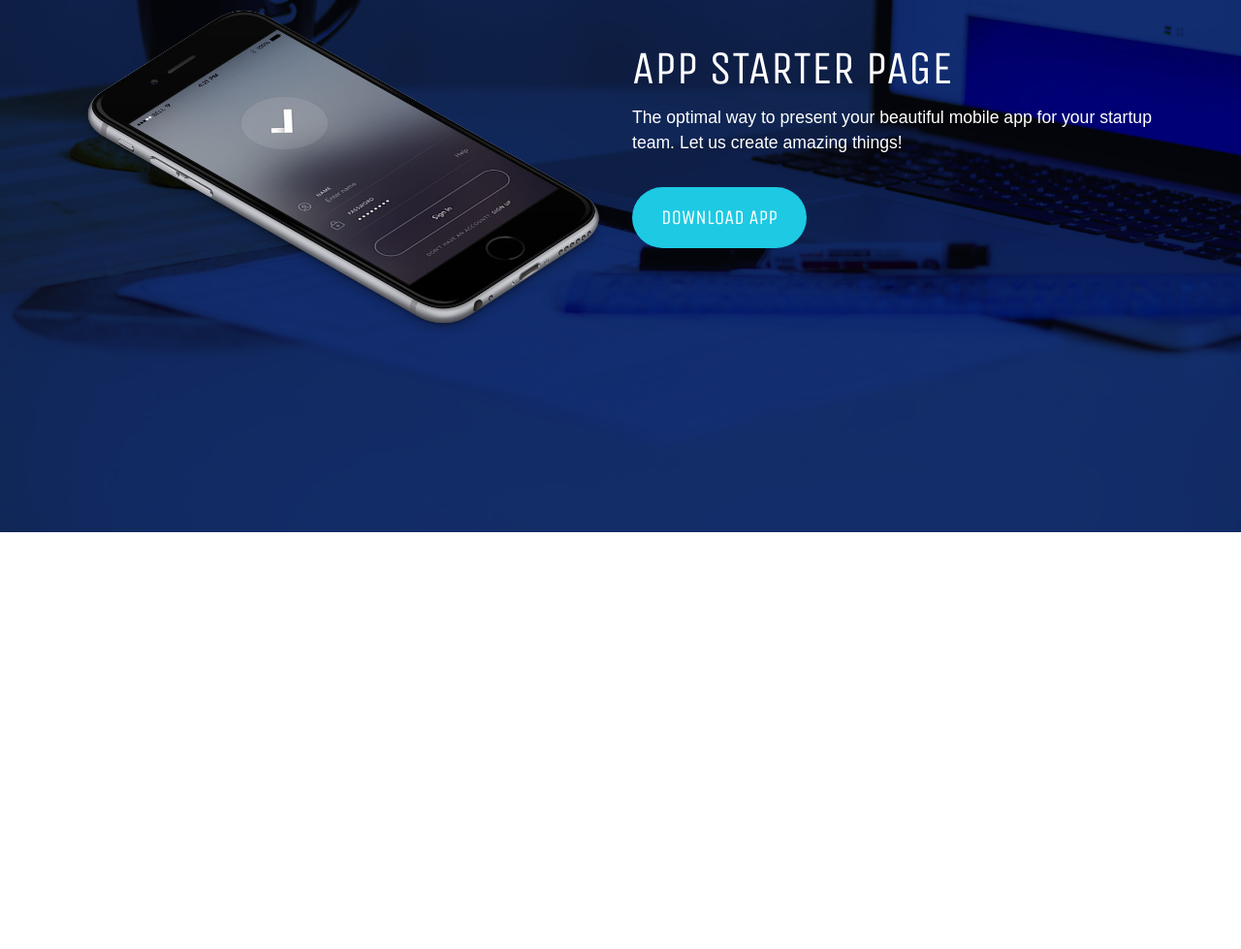
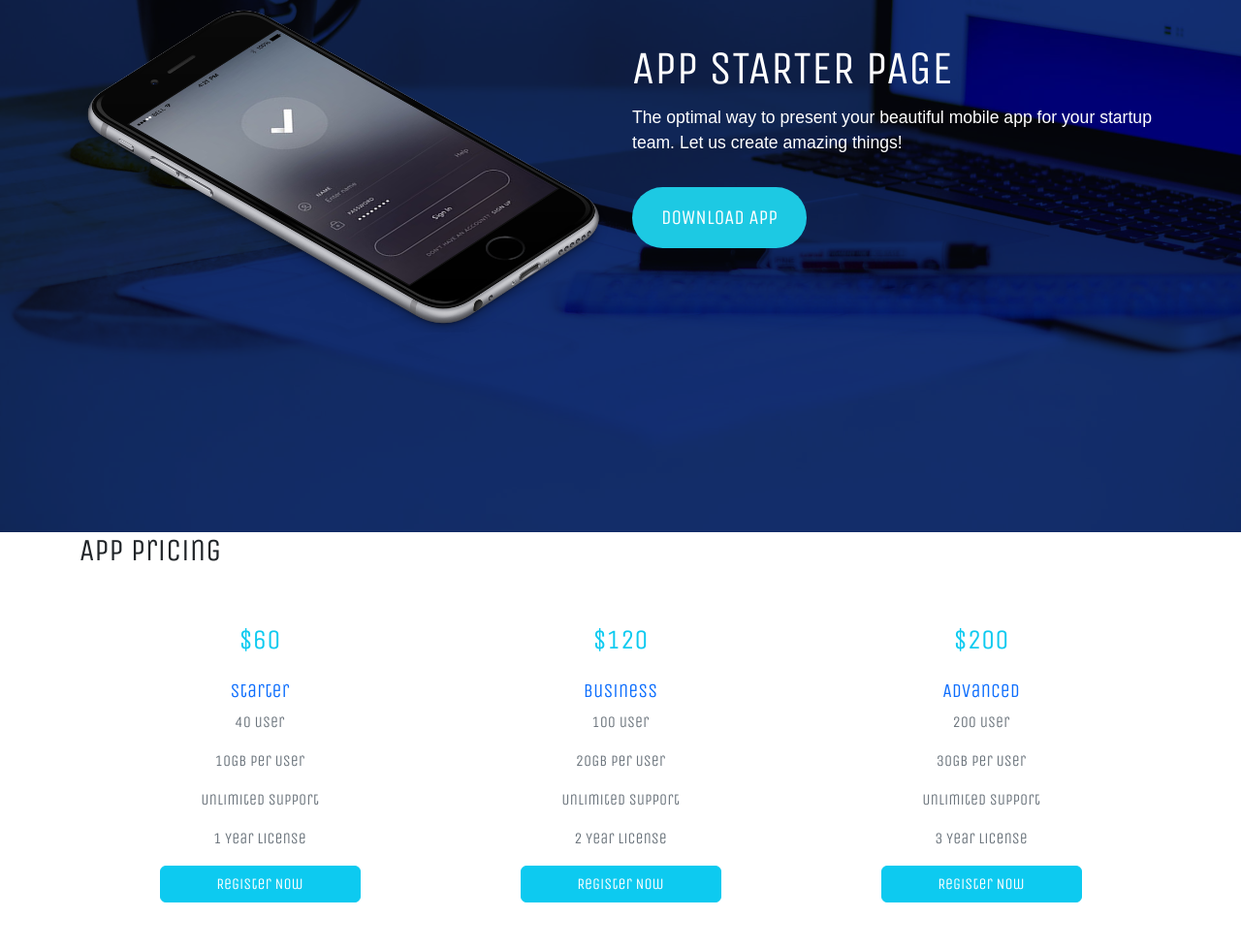
Before and after one commit to asimpat/Landing-page-design-t1, a plain HTML site: page index.html in a window 1280 px wide. Shown: the part 251-1230 px from the top of the page at 97% size. Before the commit the page ends 800 px from the top, so only its background shows below. Drawn offline with nearby package versions, Linux system fonts and the light colour scheme.

Commit message:
Update index.html
added section5

```diff
--- a/index.html
+++ b/index.html
@@ -69,6 +69,60 @@
 
       <!-- hero section ends -->
 
+          <!-- section5 starts -->
+          <div class="sectionfive">
+            <div class="container">
+                <div class="app_pricing">
+                    <h2>APP Pricing</h2>
+                </div>
+
+                <div class="container">
+                    <div class="row box">
+                        <div class="col-md bg-white p-5  text-center middle">
+                            <h3 class="text-info font">$60</h3>
+                            <h5 class="text-primary mt-4">Starter</h5>
+                            <p class="text-secondary">40 user</p>
+                            <p class="text-secondary">10GB per User</p>
+                            <p class="text-secondary">Unlimited Support</p>
+                            <p class="text-secondary">1 Year License</p>
+                        <button type="button" class="btn btn-info button text-white w-75 h-15">Register Now</button>
+
+                        </div>
+                        <div class="col-md bg-white p-5 text-center middle1">
+                            <h3 class="text-info font">$120</h3>
+                            <h5 class="text-primary mt-4">Business</h5>
+                            <p class="text-secondary">100 user</p>
+                            <p class="text-secondary">20GB per User</p>
+                            <p class="text-secondary">Unlimited Support</p>
+                            <p class="text-secondary">2 Year License</p>
+                        <button type="button" class="btn btn-info button text-white w-75 h-15">Register Now</button>
+
+                        </div>
+                        <div class="col-md bg-white bg-white text-center p-5">
+                            <h3 class="text-info font">$200</h3>
+                            <h5 class="text-primary mt-4">Advanced</h5>
+                            <p class="text-secondary">200 user</p>
+                            <p class="text-secondary">30GB per User</p>
+                            <p class="text-secondary">Unlimited Support</p>
+                            <p class="text-secondary">3 Year License</p>
+                        <button type="button" class="btn btn-info button text-white w-75 h-15">Register Now</button>
+
+                        </div>
+                    </div>
+                </div>
+
+
+
+
+
+            </div>
+        </div>
+
+          <!-- section5 Ends -->
+
+
+
+
 
       <!-- bootstrap javascript -->
       <script src="https://cdn.jsdelivr.net/npm/bootstrap@5.2.0-beta1/dist/js/bootstrap.bundle.min.js"></script>
```
